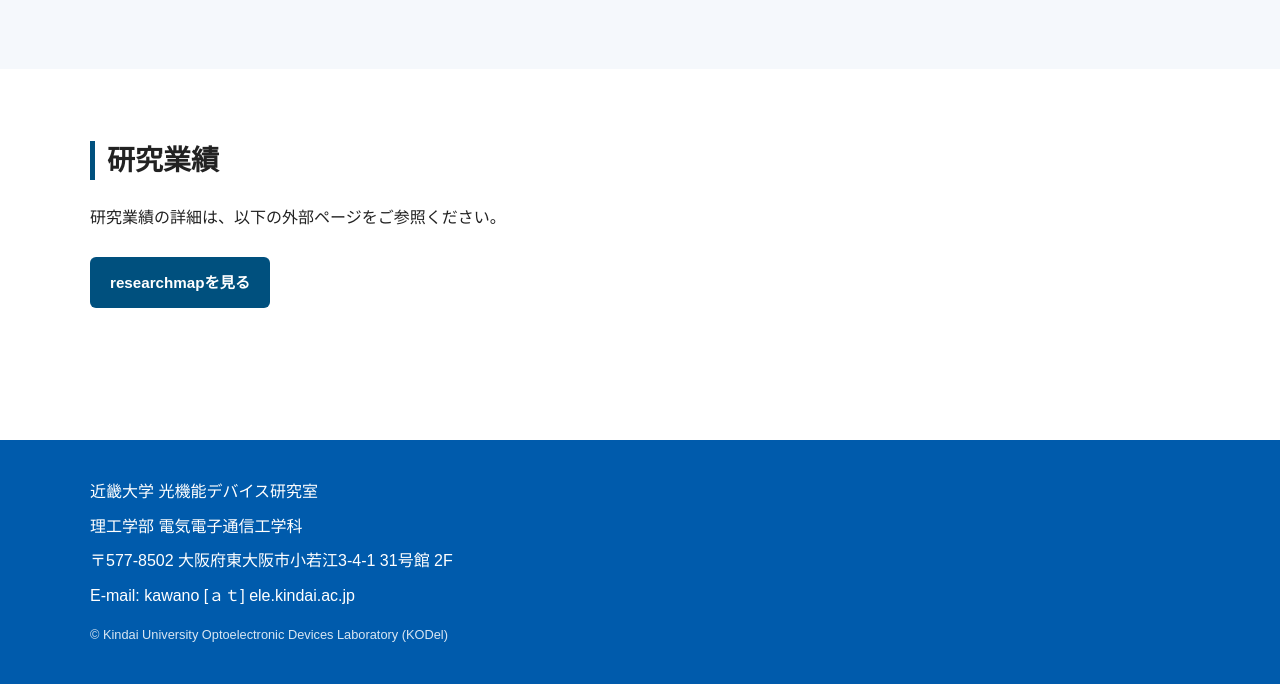
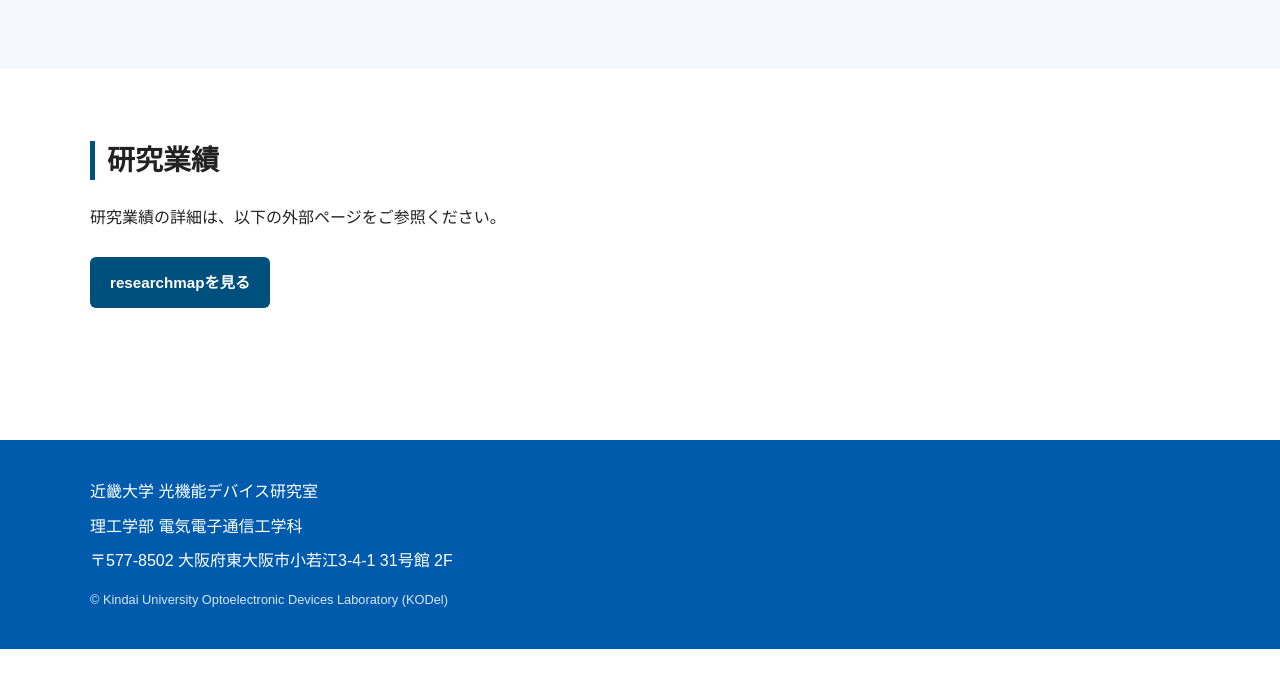
Before and after one commit to kawanol/kodel, a plain HTML site: page publications.html in a window 1280 px wide. Shown: the part 255-939 px from the top of the page. After the commit the page ends 904 px from the top, so only its background shows below. Drawn offline with Linux system fonts and the light colour scheme; a script that the page names is missing.

Commit message:
Update publications.html

```diff
--- a/publications.html
+++ b/publications.html
@@ -67,7 +67,6 @@
       <p>近畿大学 光機能デバイス研究室</p>
       <p>理工学部 電気電子通信工学科</p>
       <p>〒577-8502 大阪府東大阪市小若江3-4-1 31号館 2F</p>
-      <p>E-mail: kawano [ａｔ] ele.kindai.ac.jp</p>
       <p class="copyright">© Kindai University Optoelectronic Devices Laboratory (KODel)</p>
     </div>
   </footer>
```
